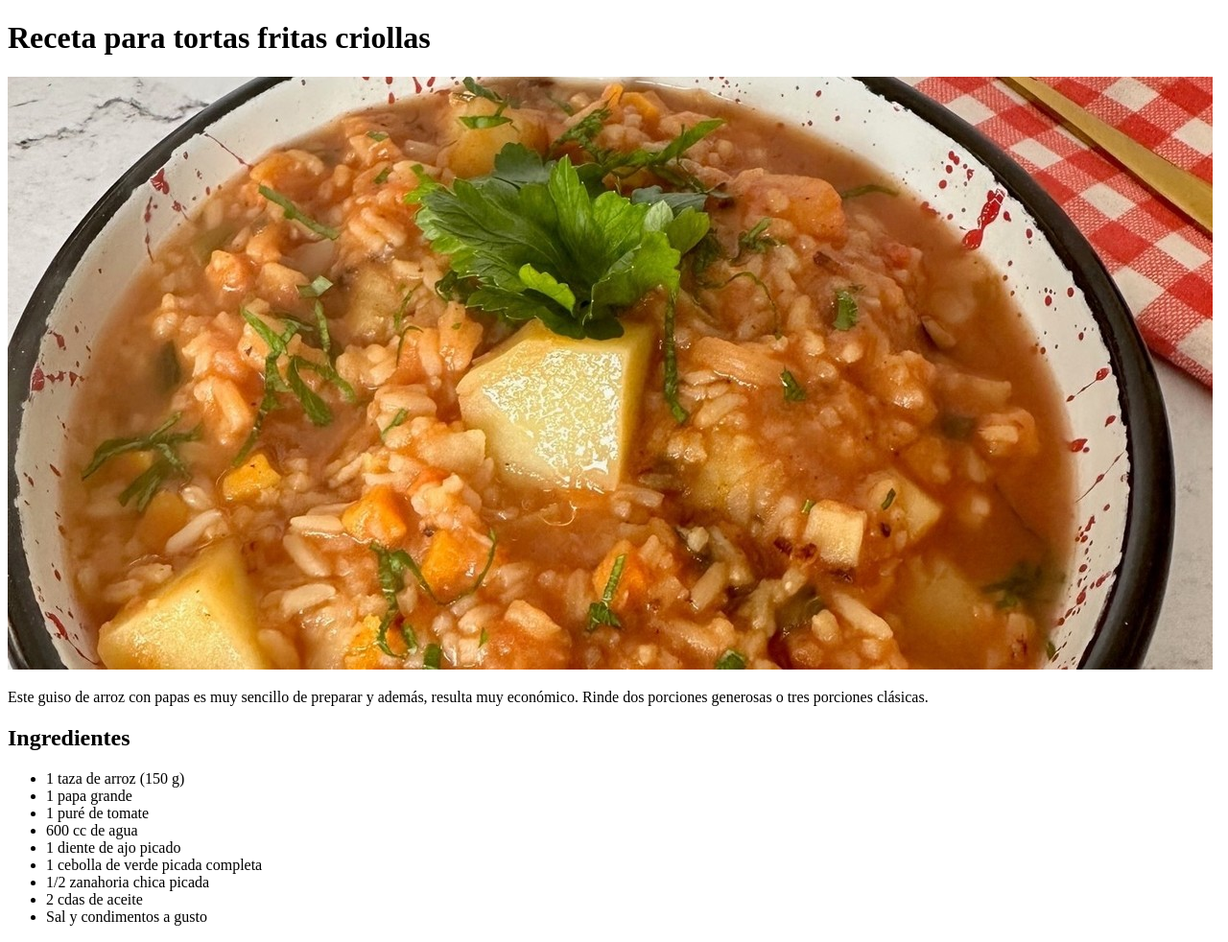
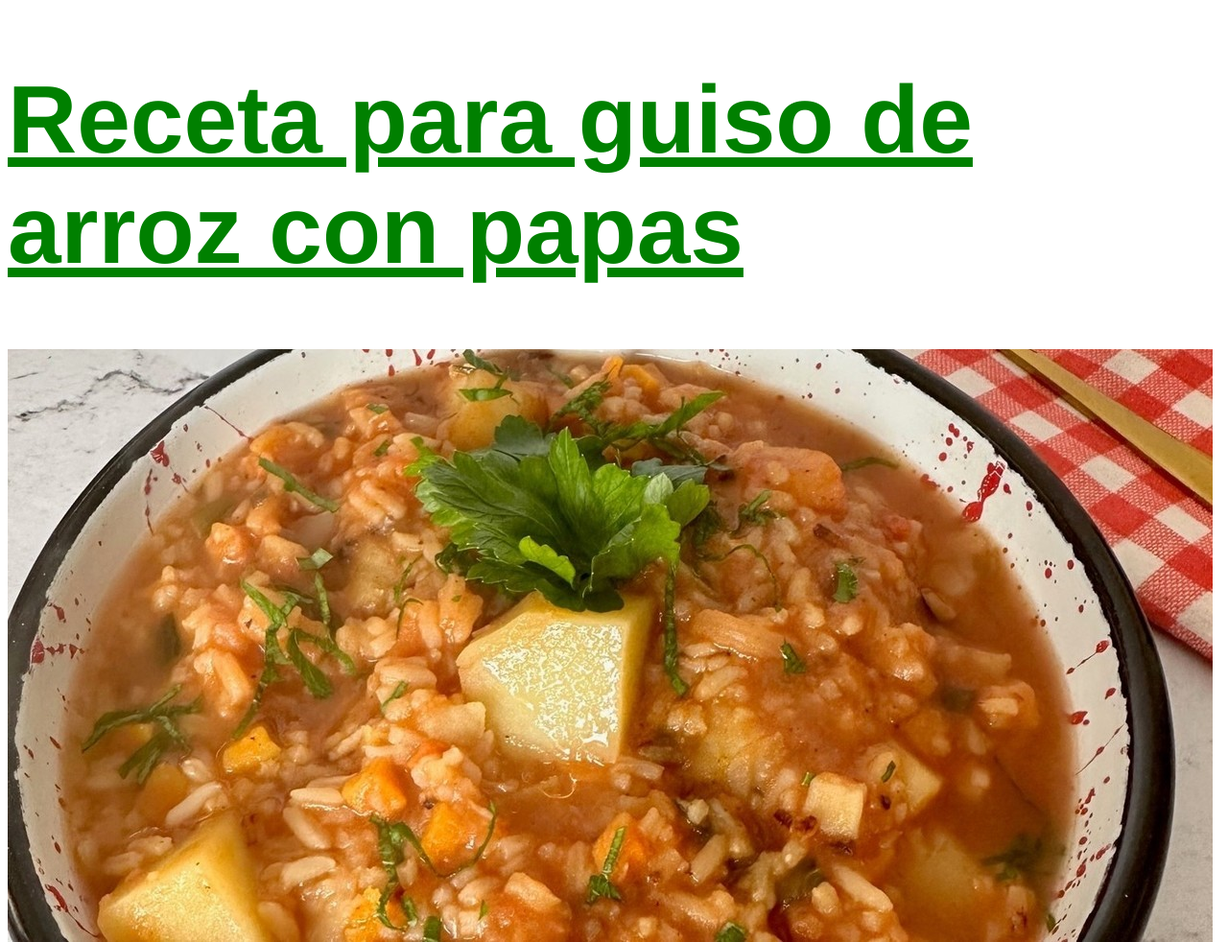
Before and after one commit to ALECHAPA912/odin-recipes, a plain HTML site: page recipes/guiso-arroz.html in a window 1280 px wide. Shown: the top 982 px of the page at 96% size. Drawn offline with Linux system fonts and the light colour scheme.

Commit message:
le agregamos style.css a la carpeta

```diff
--- a/recipes/guiso-arroz.html
+++ b/recipes/guiso-arroz.html
@@ -3,10 +3,11 @@
 <head>
     <meta charset="UTF-8">
     <meta name="viewport" content="width=device-width, initial-scale=1.0">
+    <link href="../style.css" rel="stylesheet">
     <title>Guiso de arroz con papas | Odin Recipes</title>
 </head>
 <body>
-    <h1>Receta para tortas fritas criollas</h1>
+    <h1>Receta para guiso de arroz con papas</h1>
     <img src="../img/guisoarroz.jpg">
     <p>Este guiso de arroz con papas es muy sencillo de preparar y además, resulta muy económico. Rinde dos porciones generosas o tres porciones clásicas.</p>
     <h2>Ingredientes</h2>
--- /dev/null
+++ b/style.css
@@ -0,0 +1,41 @@
+* {
+    font-family: Helvetica, sans-serif;
+}
+
+h1 {
+    font-size: 100px;
+    font-weight: bolder;
+    color: green;
+    text-decoration: underline;
+}
+
+h2 {
+    font-size: 50px;
+    font-weight: bolder;
+    color: lightgreen;
+    text-decoration: underline;
+}
+
+ul {
+    background-color: greenyellow;
+}
+
+ol {
+    background-color: aquamarine;
+}
+
+li {
+    color: black;
+    font-size: 20px;
+}
+
+p {
+    font-size: 30px;
+    color: green;
+    background-color: aquamarine;
+}
+
+a {
+    font-size: 30px;
+    color: purple;
+}
```
Also changed, not shown: index.html (+3 -1 lines), recipes/papas-fritas.html (+1 -0 lines), recipes/tortas-fritas.html (+1 -0 lines), img/odin.png (added).
